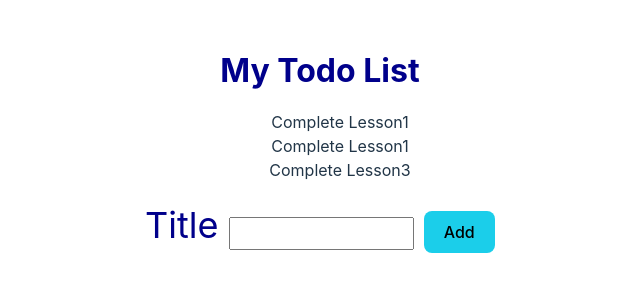
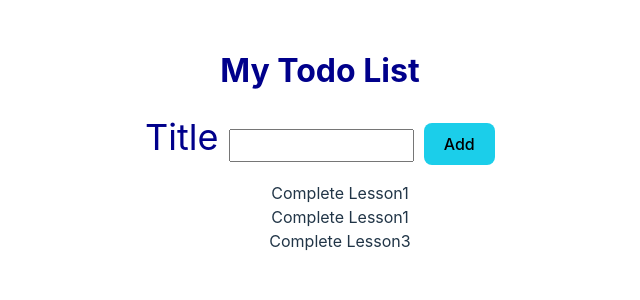
Before and after one commit to AnnaViktorovna/react-todo, a React (Vite) app: page / in a window 1280 px wide. Shown: the top 300 px of the page, without its empty margins (320-960 px from the left). Built offline with nearby package versions, Linux system fonts and the light colour scheme.

Commit message:
changes after reviewer suggestions

```diff
--- a/src/AddTodoForm.jsx
+++ b/src/AddTodoForm.jsx
@@ -6,10 +6,9 @@ function AddTodoForm(props) {
     function handleAddTodo(event) {
         event.preventDefault();
         console.log(todoTitle);
-        if (props.onAddTodo) {
-            props.onAddTodo(todoTitle);
-        }
-        setTodoTitle("");
+        props.onAddTodo(todoTitle);
+        setTodoTitle('')
+        event.target.reset();
     }
 
     return (
--- a/src/App.jsx
+++ b/src/App.jsx
@@ -18,8 +18,9 @@ function App() {
     return (
         <div className="App">
             <h1>My Todo List</h1>
+            <AddTodoForm onAddTodo={addTodo}/>
             <TodoList todoList={todoList}/>
-            <AddTodoForm onAddTodo={addTodo}/>
+
 
         </div>
     );
```
